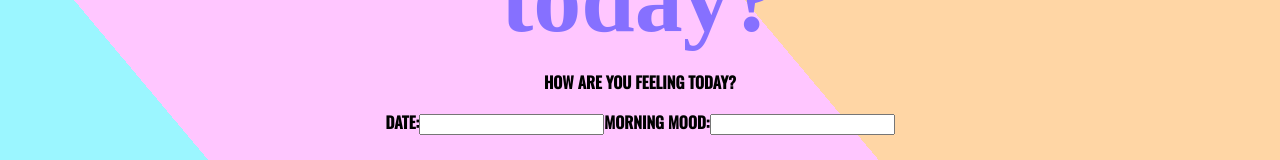
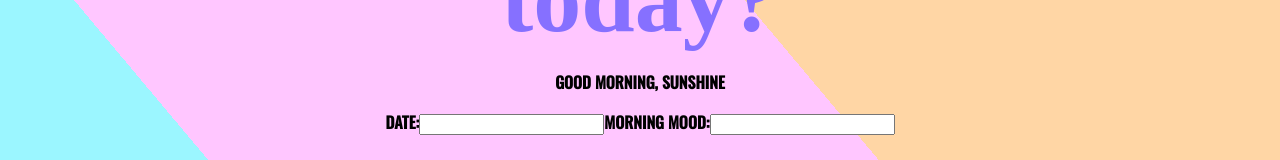
Before and after one commit to katarzyna-kw/daily-check, a React (Create React App) app: page / in a window 1280 px wide. Shown: the part 185-345 px from the top of the page. Built offline with nearby package versions, Linux system fonts and the light colour scheme; a web font is replaced by a local one.

Commit message:
const goodMorning in Survey.js

```diff
--- a/src/components/Survey.js
+++ b/src/components/Survey.js
@@ -1,11 +1,11 @@
 import '../App.css';
 
 function Survey() {
-  const surveyHello = 'How are you feeling today?';
+  const goodMorning = 'Good morning, sunshine';
   return (
     <div className="wrapper-survey">
         <p>
-        {surveyHello}
+        {goodMorning}
         </p>
         <form>
           <label>
```
